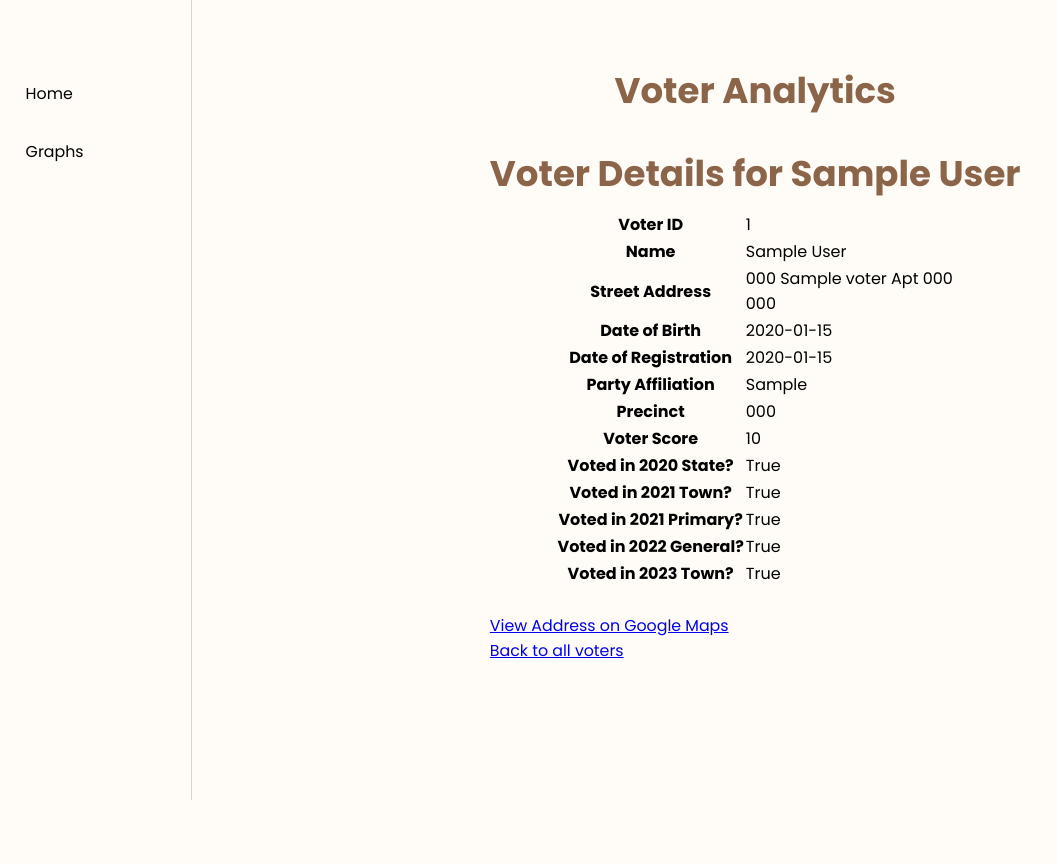
After one commit to rchen0714/cs412, a Django app: page /voter_analytics/voter/1/ in a window 1280 px wide. The commit adds this page. Shown: the whole page, without its empty margins (0-1057 px from the left). Run offline with Django 5.2, Linux system fonts and the light colour scheme; tables that the repository leaves empty hold one stand-in row (values such as "Sample post").

Commit message:
implemented the graphs and filtering functionality

```diff
--- /dev/null
+++ b/static/style_voters.css
@@ -0,0 +1,110 @@
+
+@import url('https://fonts.googleapis.com/css2?family=Poppins:ital,wght@0,100;0,200;0,300;0,400;0,500;0,600;0,700;0,800;0,900;1,100;1,200;1,300;1,400;1,500;1,600;1,700;1,800;1,900&display=swap');
+
+*{
+    margin: 0;
+    padding: 0;
+    box-sizing: border-box;
+}
+
+nav {
+    height: 100vh;
+    width: 15vw;
+    position: fixed;
+    z-index: 1;
+    top: 0;
+    left: 0;
+    overflow-x: hidden;
+    padding-top: 5%;
+    padding-left: 2%;
+    border-right: 1px solid #d4d4d4;
+    background-color: #FFFCF7;
+    font-size: calc(3px + 1vw);
+}
+
+ul{
+    list-style: none;
+    display: flex;
+    flex-direction: column;
+}
+
+nav li{
+    margin: 10% 0;
+}
+
+nav a{
+    text-decoration: none;
+    color: black;
+}
+
+body{
+    margin: 5% 0 0 18%;
+    font-family: poppins, sans-serif;
+    display: flex;
+    background-color: #FFFCF7;
+    flex-direction: column;
+    align-items: center;
+    height: 100vh;
+    gap: 3%;
+    font-size: calc(3px + 1vw);
+}
+
+main{
+    width: 75vw
+}
+
+#wrapper{
+    display: flex;
+    flex-direction: column;
+    margin: 3% 0;
+}
+
+h1{
+    font-size: calc(10px + 2vw);
+    margin-bottom: 2%;
+    color: #8B6449;
+}
+
+h3{
+    font-size: calc(10px + 1vw);
+    color: #8B6449;
+    margin: 3% 0;
+}
+
+.chart {
+    margin: 5% 0;
+}
+
+.row{
+    width: 100%;
+}
+
+.graph-wrapper{
+    width: 50%;
+    display: flex;
+    flex-direction: column;
+    justify-content: center;
+    align-items: center;
+}
+
+table{
+    margin: auto;
+}
+
+.pagination ul{
+    list-style: none;
+    display: flex;
+    flex-direction: row;
+    justify-content: space-between;
+}
+
+
+.pagination li{
+    margin: 5% 0;
+}
+
+.pagination a{
+    text-decoration: none;
+    color: #8B6449;
+    font-weight: 600;
+}
--- a/static/styles_v2.css
+++ b/static/styles_v2.css
@@ -182,7 +182,7 @@ main img{
 input[type="submit"]{
     background-color: #8B6449;
     color: white;
-    font-size: calc(5px + 1vw);
+    font-size: calc(2px + 1vw);
     font-weight: 600;
     padding: 2vh 3vw;
     border: solid #543824 1px;
--- /dev/null
+++ b/voter_analytics/templates/voter_analytics/base.html
@@ -0,0 +1,26 @@
+<!-- voter_analytics/templates/voter_analytics/base.html -->
+{% load static %}
+<html>
+    <head>
+        <title>Voter Analytics</title>
+        <link rel="stylesheet" href="{% static 'style_voters.css' %}">
+    </head>
+    <body>
+        <header>
+            <h1>Voter Analytics</h1>
+            <nav>
+                <ul>
+                    <li><a href="{% url 'home' %}">Home</a></li>
+                </ul>
+                <ul>
+                    <li><a href="{% url 'voter_graphs' %}">Graphs</a></li>
+                </ul>
+
+            </nav>
+        </header>
+
+    {% block content %}
+    {% endblock %}
+
+    </body>
+</html>
--- /dev/null
+++ b/voter_analytics/templates/voter_analytics/voter_detail.html
@@ -0,0 +1,95 @@
+{% extends 'voter_analytics/base.html' %}
+
+{% block content %}
+<div class="voter-detail">
+
+    <h1>Voter Details for {{ v.first_name }} {{ v.last_name }}</h1>
+
+    <table>
+        <tr>
+            <th>Voter ID</th>
+            <td>{{ v.voter_id }}</td>
+        </tr>
+
+        <tr>
+            <th>Name</th>
+            <td>{{ v.first_name }} {{ v.last_name }}</td>
+        </tr>
+
+        <tr>
+            <th>Street Address</th>
+            <td>
+                {{ v.residential_street_number }} {{ v.residential_street_name }}
+                {% if v.residential_apartment_number %}
+                    Apt {{ v.residential_apartment_number }}
+                {% endif %}
+                <br>
+                {{ v.residential_zip_code }}
+            </td>
+        </tr>
+
+        <tr>
+            <th>Date of Birth</th>
+            <td>{{ v.date_of_birth|date:"Y-m-d" }}</td>
+        </tr>
+
+        <tr>
+            <th>Date of Registration</th>
+            <td>{{ v.date_of_registration|date:"Y-m-d" }}</td>
+        </tr>
+
+        <tr>
+            <th>Party Affiliation</th>
+            <td>{{ v.party_affiliation }}</td>
+        </tr>
+
+        <tr>
+            <th>Precinct</th>
+            <td>{{ v.precinct_number }}</td>
+        </tr>
+
+        <tr>
+            <th>Voter Score</th>
+            <td>{{ v.voter_score }}</td>
+        </tr>
+
+        <tr>
+            <th>Voted in 2020 State?</th>
+            <td>{{ v.v20state }}</td>
+        </tr>
+
+        <tr>
+            <th>Voted in 2021 Town?</th>
+            <td>{{ v.v21town }}</td>
+        </tr>
+
+        <tr>
+            <th>Voted in 2021 Primary?</th>
+            <td>{{ v.v21primary }}</td>
+        </tr>
+
+        <tr>
+            <th>Voted in 2022 General?</th>
+            <td>{{ v.v22general }}</td>
+        </tr>
+
+        <tr>
+            <th>Voted in 2023 Town?</th>
+            <td>{{ v.v23town }}</td>
+        </tr>
+    </table>
+
+    <br>
+
+    <!-- Google Maps Link -->
+    <p>
+        <a href="{{ maps_link }}" target="_blank">View Address on Google Maps</a>
+    </p>
+
+    <!-- Back -->
+    <p>
+        <a href="{% url 'voter_list' %}">Back to all voters</a>
+    </p>
+
+</div>
+{% endblock %}
--- a/voter_analytics/urls.py
+++ b/voter_analytics/urls.py
@@ -3,4 +3,8 @@ from . import views
 
 urlpatterns = [
     # map the URL (empty string) to the view
+    path('', views.VoterListView.as_view(), name='home'),
+    path('voters/', views.VoterListView.as_view(), name='voter_list'),
+    path('voter/<int:pk>/', views.VoterDetailView.as_view(), name='voter_detail'),
+    path('graphs/', views.VoterGraphsView.as_view(), name='voter_graphs'),
 ]
--- a/voter_analytics/views.py
+++ b/voter_analytics/views.py
@@ -3,8 +3,9 @@ from django.shortcuts import render
 # Create your views here.
 from django.db.models.query import QuerySet
 from django.shortcuts import render
-from django.views.generic import ListView, DetailView
-from . models import Result, Voter
+from django.views.generic import ListView, DetailView, TemplateView
+from . models import Voter
+from datetime import date
 import plotly
 import plotly.graph_objs as go
 
@@ -19,95 +20,174 @@ class VoterListView(ListView):
     def get_queryset(self):
 
         # start with entire queryset
-        voters = super().get_queryset().order_by('last_name', 'first_name')
-
+        all_voters = super().get_queryset().order_by('last_name', 'first_name')
 
         # Filtering fields
 
-        # filter by party affiliation
-        if 'party' in self.request.GET:
-            party = self.request.GET['party']
-            if party:
-                voters = voters.filter(party_affiliation__iexact=party)
+        party = self.request.GET.get('party')
 
-        # filter by minimum date of birth (year)
-        if 'min_year' in self.request.GET:
-            min_year = self.request.GET['min_year']
-            if min_year:
-                voters = voters.filter(date_of_birth__year__gte=min_year)
+        if party:
+            all_voters = all_voters.filter(party_affiliation__iexact=party)
 
-        # filter by maximum date of birth (year)
-        if 'max_year' in self.request.GET:
-            max_year = self.request.GET['max_year']
-            if max_year:
-                voters = voters.filter(date_of_birth__year__lte=max_year)
+        min_year = self.request.GET.get('min_year')
+        if min_year:
+            all_voters = all_voters.filter(date_of_birth__year__gte=min_year)
 
-        # filter by voter score
-        if 'score' in self.request.GET:
-            score = self.request.GET['score']
-            if score:
-                voters = voters.filter(voter_score=score)
+        max_year = self.request.GET.get('max_year')
+        if max_year:
+            all_voters = all_voters.filter(date_of_birth__year__lte=max_year)
+
+        score = self.request.GET.get('score')
+        if score:
+            all_voters = all_voters.filter(voter_score=score)
+
+        for field in ['v20state', 'v21town', 'v21primary', 'v22general', 'v23town']:
+            if self.request.GET.get(field):
+                all_voters = all_voters.filter(**{field: True})
+
+        return all_voters
+
+    def get_context_data(self, **kwargs):
+        """Provide year list for dropdowns and persist selected filters."""
+        context = super().get_context_data(**kwargs)
+
+        current_year = date.today().year
+        context['years'] = list(range(current_year, 1919, -1))
+        context['scores'] = range(1, 6)
+
+        context['selected_party'] = self.request.GET.get('party')
+        context['selected_min_year'] = self.request.GET.get('min_year')
+        context['selected_max_year'] = self.request.GET.get('max_year')
+        context['selected_score'] = self.request.GET.get('score')
+
+        context['form_action'] = 'voter_list'
+
+        return context
 
 
-        # filter by election participation
-        if 'v20state' in self.request.GET:
-            voters = voters.filter(v20state=True)
-        if 'v21town' in self.request.GET:
-            voters = voters.filter(v21town=True)
-        if 'v21primary' in self.request.GET:
-            voters = voters.filter(v21primary=True)
-        if 'v22general' in self.request.GET:
-            voters = voters.filter(v22general=True)
-        if 'v23town' in self.request.GET:
-            voters = voters.filter(v23town=True)
-
-        return voters
+class VoterDetailView(DetailView):
+    '''View to show detail page for one voter.'''
 
 
-class ResultDetailView(DetailView):
-    '''View to show detail page for one result.'''
+    template_name = 'voter_analytics/voter_detail.html'
+    model = Voter
+    context_object_name = 'v'
+
+    def get_context_data(self, **kwargs):
+        """Add Google Maps link to context."""
+
+        context = super().get_context_data(**kwargs)
+        v = context['v']
+
+        address = f"{v.residential_street_number} {v.residential_street_name}, Newton, MA {v.residential_zip_code}"
+        g_map = f"https://www.google.com/maps/search/{address.replace(' ', '+')}"
+        context['maps_link'] = g_map
+
+        return context
+
+class VoterGraphsView(TemplateView):
+    '''View to show various graphs about voters.'''
+    template_name = 'voter_analytics/graphs.html'
+    model = Voter
+    context_object_name = 'v'
+
+    def get_queryset(self):
+
+        all_voters = Voter.objects.all()
+
+        party = self.request.GET.get('party')
+
+        if party:
+            all_voters = all_voters.filter(party_affiliation__iexact=party)
+
+        min_year = self.request.GET.get('min_year')
+        if min_year:
+            all_voters = all_voters.filter(date_of_birth__year__gte=min_year)
+
+        max_year = self.request.GET.get('max_year')
+        if max_year:
+            all_voters = all_voters.filter(date_of_birth__year__lte=max_year)
+
+        score = self.request.GET.get('score')
+        if score:
+            all_voters = all_voters.filter(voter_score=score)
+
+        for field in ['v20state', 'v21town', 'v21primary', 'v22general', 'v23town']:
+            if self.request.GET.get(field):
+                all_voters = all_voters.filter(**{field: True})
+
+        return all_voters
+
+    def get_context_data(self, **kwargs):
+        context = super().get_context_data(**kwargs)
+        filtered_voters = self.get_queryset()
+
+        # All Plotly Graphs
+
+        # Historgram Chart: Distribution of Voters by their year of birth
+
+        birth_years = [voter.date_of_birth.year for voter in filtered_voters]
+
+        fig1 = go.Histogram(x=birth_years, nbinsx=100)
+        title_text1 = f"Voter Distribution by Year of Birth (n={len(birth_years)})"
+
+        layout1 = go.Layout(
+            bargap=0.2,
+            xaxis=dict(title='Year of Birth'),
+            yaxis=dict(title='Count')
+        )
+
+        graph_div_birth = plotly.offline.plot({"data": [fig1],
+                                               "layout": layout1,
+                                               "layout_title_text": title_text1,
+                                              }, auto_open=False, output_type="div"
+                                              )
+        context['graph_div_birth'] = graph_div_birth
 
 
-    template_name = 'marathon_analytics/result_detail.html'
-    model = Result
-    context_object_name = 'r'
+        # Pie Chart: Distrubution of Voters by their party affiliation
+
+        party_counts = {}
+        for voter in filtered_voters:
+            party = voter.party_affiliation
+            party_counts[party] = party_counts.get(party, 0) + 1
+
+        labels = list(party_counts.keys())
+        values = list(party_counts.values())
+
+        fig2 = go.Pie(labels=labels, values=values)
+        title_text2 = f"Voter Distribution by Party Affiliation (n={len(filtered_voters)})"
+        graph_div_party = plotly.offline.plot({"data": [fig2],
+                                               "layout_title_text": title_text2,
+                                              }, auto_open=False, output_type="div"
+                                              )
+        context['graph_div_party'] = graph_div_party
+
+        # Bar Chart: Distribution of Voters by their participation in each of the 5 elections
+
+        elections = ['v20state', 'v21town', 'v21primary', 'v22general', 'v23town']
+        vote_counts = []
+
+        for election in elections:
+            count = filtered_voters.filter(**{election: True}).count()
+            vote_counts.append(count)
+
+        fig3 = go.Bar(x=elections, y=vote_counts)
+        title_text3 = f"Vote Count by Election (n={Voter.objects.count()})"
+        graph_div_elections = plotly.offline.plot({"data": [fig3],
+                                                   "layout_title_text": title_text3,
+                                                  }, auto_open=False, output_type="div"
+                                                  )
+        context['graph_div_elections'] = graph_div_elections
+
+        current_year = date.today().year
+        context['years'] = list(range(current_year, 1899, -1))
+        context['scores'] = range(1, 6)
+        context['selected_party'] = self.request.GET.get('party')
+        context['selected_min_year'] = self.request.GET.get('min_year')
+        context['selected_max_year'] = self.request.GET.get('max_year')
+        context['selected_score'] = self.request.GET.get('score')
+        context['form_action'] = 'voter_graphs'
 
 
-    def get_context_data(self, **kwargs) :
-        '''
-        Provide context variables for use in template
-        '''
-        # start with superclass context
-        context = super().get_context_data(**kwargs)
-        r = context['r']
-
-        # create graph of first half/second half as pie chart:
-        x = ['first half', 'second half']
-        first_half_seconds = (r.time_half1.hour * 60 + r.time_half1.minute) * 60 + r.time_half1.second
-        second_half_seconds = (r.time_half2.hour * 60 + r.time_half2.minute) * 60 + r.time_half2.second
-        y = [first_half_seconds , second_half_seconds]
-
-        # generate the Pie chart
-        fig = go.Pie(labels=x, values=y)
-        title_text = f"Half Marathon Splits"
-        # obtain the graph as an HTML div"
-        graph_div_splits = plotly.offline.plot({"data": [fig],
-                                         "layout_title_text": title_text,
-                                         },
-                                         auto_open=False,
-                                         output_type="div")
-        # send div as template context variable
-        context['graph_div_splits'] = graph_div_splits
-
-		# create graph of runners who passed/passed by
-        x= [f'Runners Passed by {r.first_name}', f'Runners who Passed {r.first_name}']
-        y = [r.get_runners_passed(), r.get_runners_passed_by()]
-
-        fig = go.Bar(x=x, y=y)
-        title_text = f"Runners Passed/Passed By"
-        graph_div_passed = plotly.offline.plot({"data": [fig],
-                                         "layout_title_text": title_text,
-                                         }, auto_open=False, output_type="div",
-                                         )
-        context['graph_div_passed'] = graph_div_passed
         return context
```
Also changed, not shown: voter_analytics/templates/voter_analytics/filtering_form.html (added, +79 -0 lines), voter_analytics/templates/voter_analytics/graphs.html (added, +39 -0 lines), voter_analytics/templates/voter_analytics/voters.html (added, +116 -0 lines).
